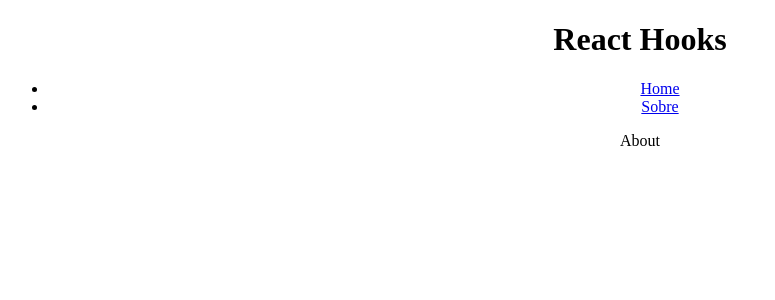
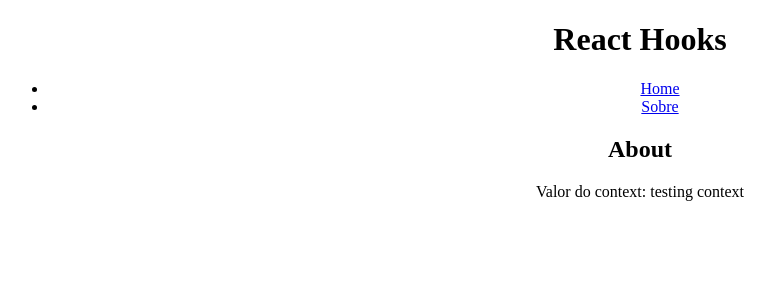
Before and after one commit to sucodelarangela/miniblog, a React (Create React App) app in the folder 11_HOOKS/reacthooks/: page /about in a window 1280 px wide. Shown: the top 300 px of the page, without its empty margins (0-775 px from the left). Built offline with nearby package versions, Linux system fonts and the light colour scheme.

Commit message:
feat: useContext example

```diff
--- a/11_HOOKS/reacthooks/src/App.js
+++ b/11_HOOKS/reacthooks/src/App.js
@@ -4,10 +4,13 @@
 
 import Home from 'pages/Home';
 import About from 'pages/About';
+import { HookUseContext } from 'components/HookUseContext';
 
 function App() {
   return (
     <div className="App">
+      {/* Consumindo o context em todas as páginas e componentes */}
+      <HookUseContext>
         <h1>React Hooks</h1>
         <Router>
           <ul>
@@ -23,6 +26,7 @@
             <Route path='/about' element={<About />} />
           </Routes>
         </Router>
+      </HookUseContext>
     </div>
   );
 }
--- /dev/null
+++ b/11_HOOKS/reacthooks/src/components/HookUseContext.js
@@ -0,0 +1,13 @@
+import { createContext } from "react";
+
+export const SomeContext = createContext();
+
+export const HookUseContext = ({ children }) => {
+  const contextValue = 'testing context';
+
+  return (
+    <SomeContext.Provider value={{ contextValue }}>
+      {children}
+    </SomeContext.Provider>
+  );
+};
--- a/11_HOOKS/reacthooks/src/pages/About/index.js
+++ b/11_HOOKS/reacthooks/src/pages/About/index.js
@@ -1,6 +1,14 @@
+// useContext
+import { useContext } from "react";
+import { SomeContext } from "components/HookUseContext"; // contexto
+
 const About = () => {
+    const { contextValue } = useContext(SomeContext);
     return (
-        <div>About</div>
+        <div>
+            <h2>About</h2>
+            <p>Valor do context: {contextValue}</p>
+        </div>
     );
 };
 
--- a/11_HOOKS/reacthooks/src/pages/Home/index.js
+++ b/11_HOOKS/reacthooks/src/pages/Home/index.js
@@ -2,12 +2,22 @@
 import { HookUseReducer } from "components/HookUseReducer";
 import { HookUseState } from "components/HookUseState";
 
+// useContext
+import { useContext } from "react";
+import { SomeContext } from "components/HookUseContext"; // contexto
+
 const Home = () => {
+    // extraímos o valor do contexto com useContext, passando como parâmetro o context que foi criado
+    const { contextValue } = useContext(SomeContext);
+
     return (
         <div>
             <HookUseState />
             <HookUseReducer />
             <HookUseEffect />
+            <h2>useContext</h2>
+            <p>Valor do context: {contextValue}</p>
+            <hr />
         </div>
     );
 };
```
Lines whose indentation alone changed are shown as unchanged.
